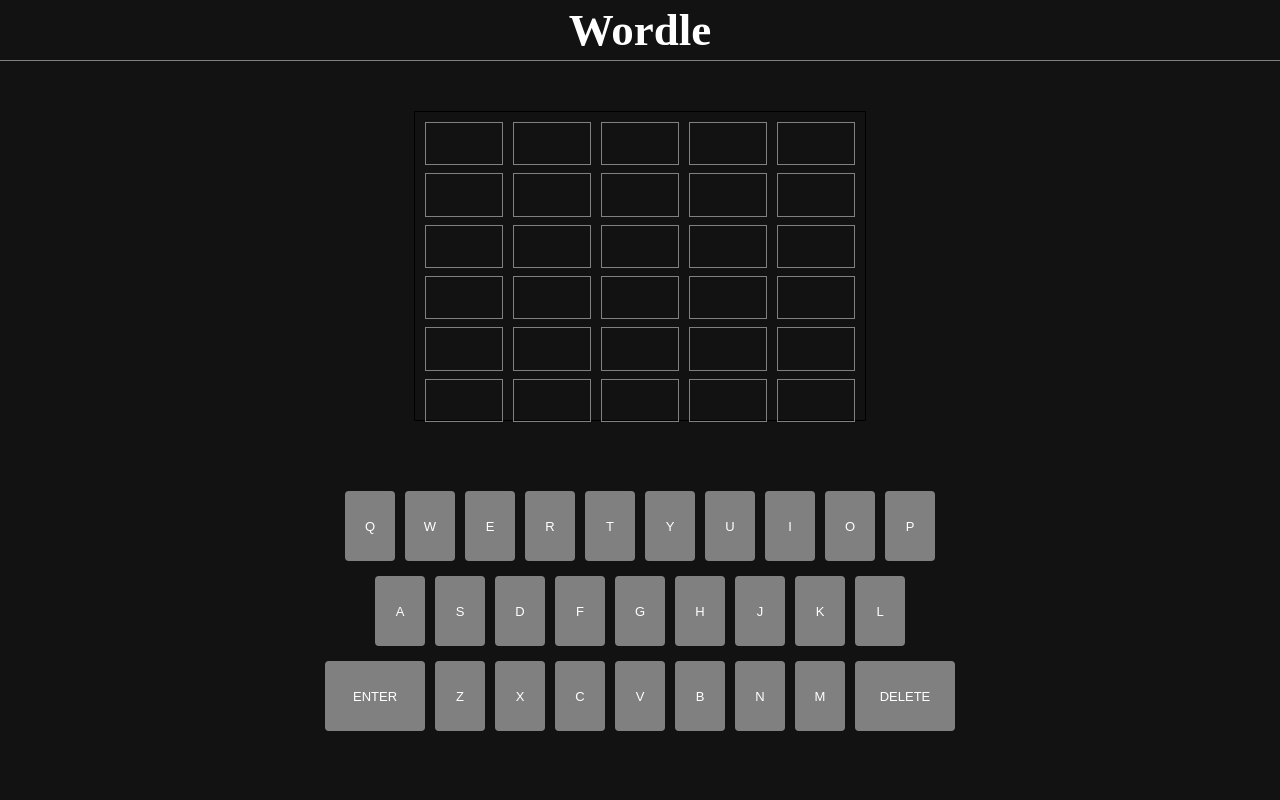
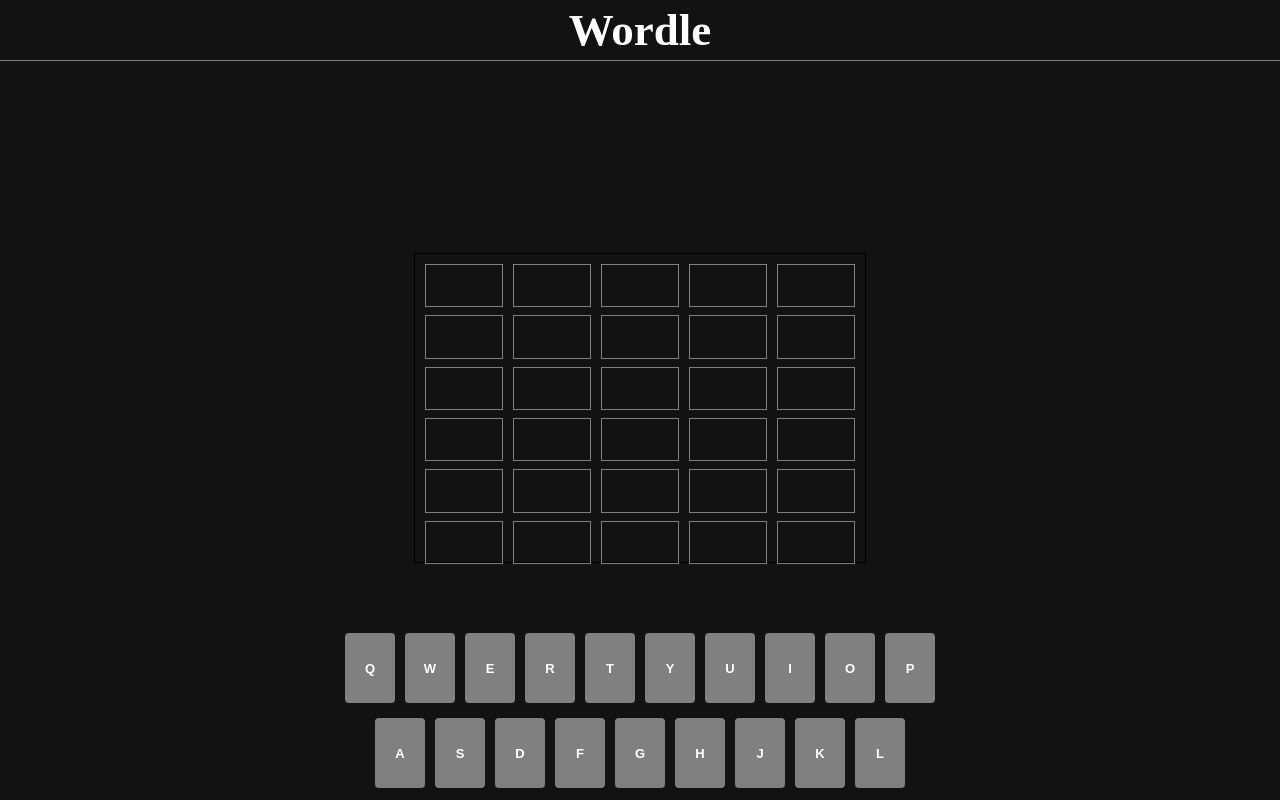
Before and after one commit to saeyesss/react-wordle, a React (Create React App) app: page / in a window 1280 px wide. Built offline with nearby package versions, Linux system fonts and the light colour scheme; a web font is replaced by a local one.

Commit message:
CSS changes. added material icons and fonts

```diff
--- a/src/App.css
+++ b/src/App.css
@@ -5,6 +5,7 @@
   height: 100vh;
   /* display: flex; */
   color: white;
+  overflow: hidden;
 }
 
 body {
@@ -34,7 +35,7 @@ nav h1 {
   height: calc(100vh - 170px);
   display: flex;
   align-items: center;
-  padding-top: 50px;
+  padding-top: 15%;
   flex-direction: column;
 }
 
@@ -86,6 +87,7 @@ nav h1 {
   width: 700px;
   height: 300px;
   margin-top: 60px;
+  padding-top: 10;
 }
 
 .line1 {
@@ -119,10 +121,13 @@ nav h1 {
   display: grid;
   place-items: center;
   font-size: 13px;
+  font-weight: bold;
   background-color: grey;
   color: white;
-  font-family: Arial, Helvetica, sans-serif;
+  font-family: Arial, 'Helvetica-Neue', sans-serif;
   cursor: pointer;
+}
+.material-icons-outlined {
 }
 
 #big {
```
